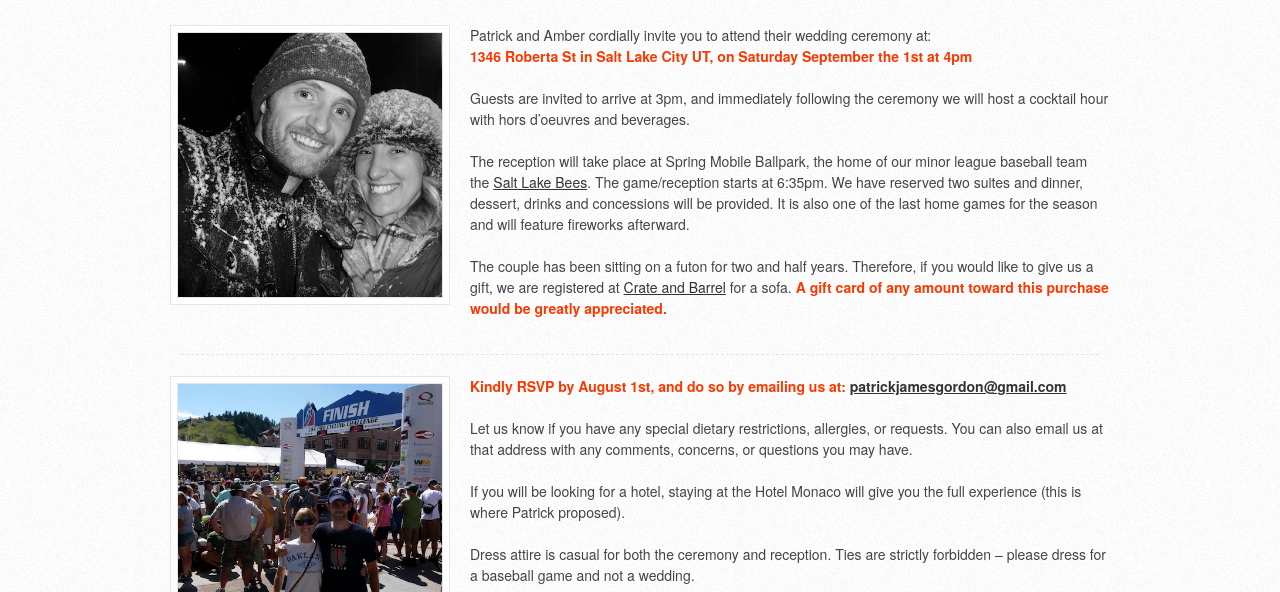
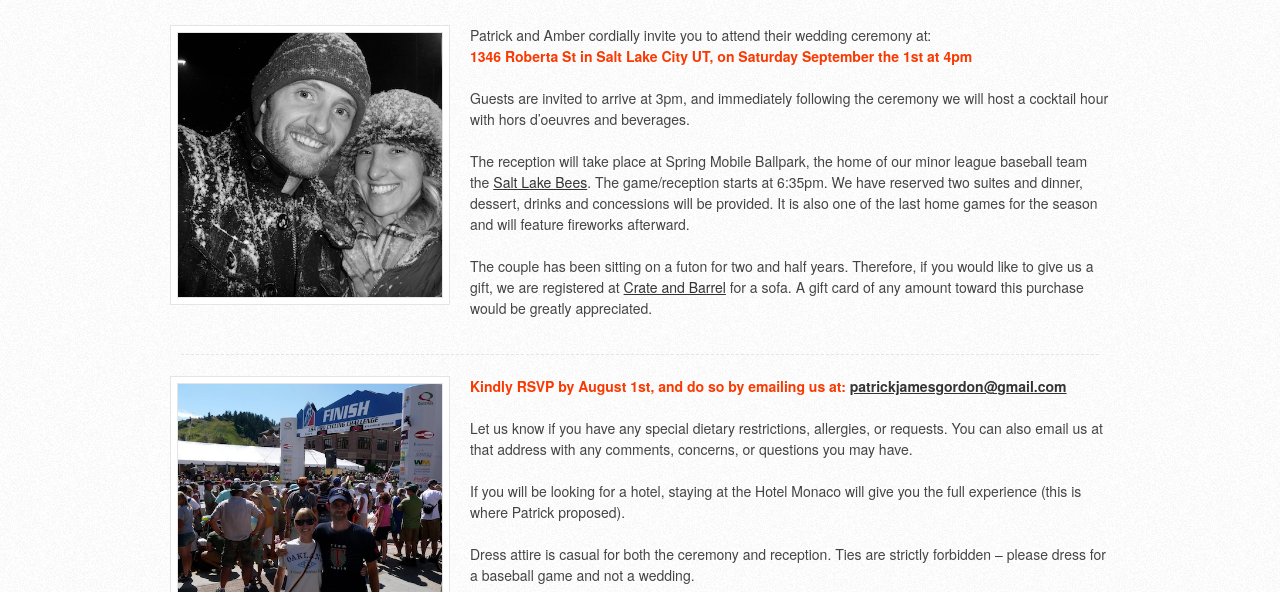
Before and after one commit to mateatslc/patrickandamber.com, a plain HTML site: page index.html in a window 1280 px wide. Shown: the part 208-800 px from the top of the page. Drawn offline with nearby package versions, Linux system fonts and the light colour scheme.

Commit message:
fixed recently added sentence to display as a regular text

```diff
--- a/index.html
+++ b/index.html
@@ -89,7 +89,7 @@
 		for the season and will feature fireworks afterward.</p>
 							<p>The couple has been sitting on a futon for two and half years.
 		Therefore, if you would like to give us a gift, we are registered at
-		<a target="_blank" href="http://www.crateandbarrel.com/Gift-Registry/Guest/View-Registry.aspx?grid=4904077">Crate and Barrel</a> for a sofa. <span class="important inline">A gift card of any amount toward this purchase would be greatly appreciated.</span></p>
+		<a target="_blank" href="http://www.crateandbarrel.com/Gift-Registry/Guest/View-Registry.aspx?grid=4904077">Crate and Barrel</a> for a sofa. A gift card of any amount toward this purchase would be greatly appreciated.</p>
 						</div>
 					</article>
 					<hr />
```
